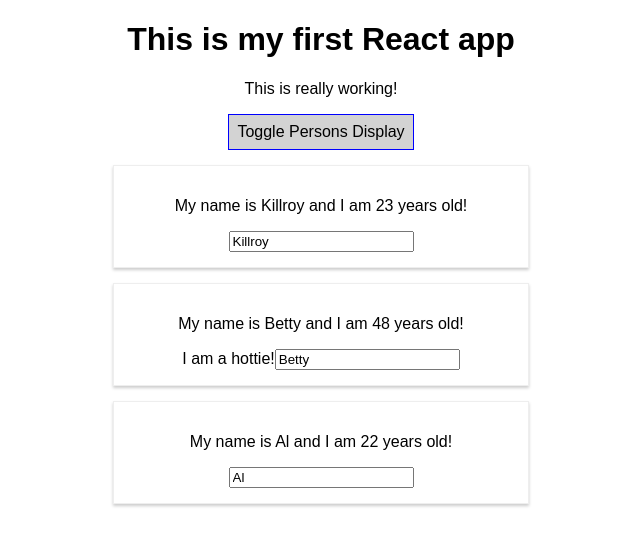
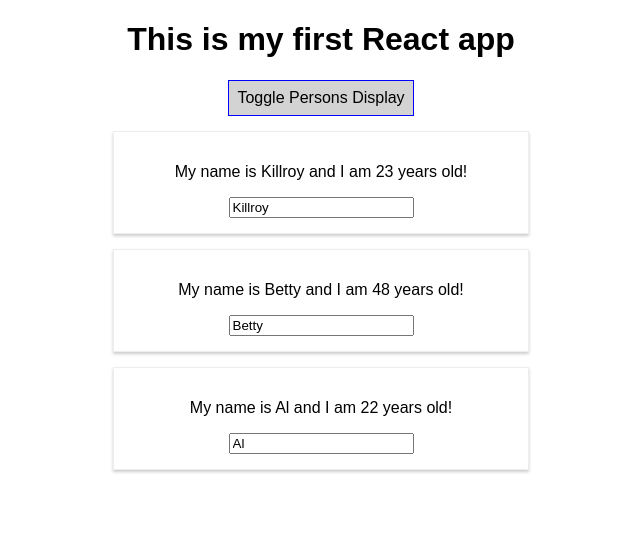
Before and after one commit to stevegotham/my-first-react-app, a React (Create React App) app: page / in a window 1280 px wide. Shown: the top 546 px of the page, without its empty margins (319-959 px from the left). Built offline with nearby package versions, Linux system fonts and the light colour scheme.

Commit message:
add event handlers and id-based logic

```diff
--- a/src/App.js
+++ b/src/App.js
@@ -7,42 +7,42 @@
 
   state = {
     persons: [
-      { name: 'Killroy', age: 23 },
-      { name: 'Betty', age: 48 },
-      { name: 'Al', age: 22 }
+      { id: 'numeroUno', name: 'Killroy', age: 23 },
+      { id: 'numeroDos', name: 'Betty', age: 48 },
+      { id: 'numeroTres', name: 'Al', age: 22 }
     ],
     showPersons: true
   }
 
-  switchNameHandler = (newName) => {
-    // DON'T DO THIS: ---------> this.state.persons[0].name = newName;  ---> use this.setState() instead
+  nameChangeHandler = (event, id) => {
+    const persons = [...this.state.persons];
+    const personIndex = persons.findIndex(p => p.id === id);
+    const person = {...persons[personIndex]}; // spread operator is used to create a copy of the object
+    person.name = event.target.value;
+    persons[personIndex] = person;
     this.setState({
-      persons: [
-        { name: newName, age: 28 },
-        { name: 'Veronica', age: 48 },
-        { name: 'Al', age: 123 }
-      ]
-    })
-  }
-
-  nameChangeHandler = (event) => {
-    this.setState({
-      persons: [
-        { name: 'Killroy', age: 28 },
-        { name: 'Betty', age: 48 },
-        { name: event.target.value, age: 123 }
-      ]
-    })
+      persons: persons
+    });
   }
 
   togglePersonsHandler = () => {
     this.setState({
       showPersons: !this.state.showPersons
-    })
+    });
+  }
+
+  deletePersonHandler = (i) => {
+    // CREATE A COPY OF STATE, UPDATE COPY, THEN SETSTATE()
+    // const persons = this.state.persons.slice(); // slice is used to create a copy of the array
+    const persons = [...this.state.persons]; // spread operator is used to create a copy of the array
+    persons.splice(i, 1);
+    this.setState({
+      persons: persons
+    });
   }
 
   render() {
-
+    // method to use inline styling:
     const styling = {
       backgroundColor: 'lightgray',
       font: 'inherit',
@@ -51,29 +51,34 @@
       cursor: 'pointer'
     };
 
+    // method to conditionally render content to the DOM
+    let persons = null;
+    if (this.state.showPersons) {
+      persons = (
+        <div>
+        {
+          this.state.persons.map((person, i) => {
+            return (
+            <Person
+              key = {person.id}
+              click = {() => this.deletePersonHandler(i)}
+              name = {person.name}
+              age = {person.age}
+              changed = {(event) => this.nameChangeHandler(event, person.id)} />
+            )
+          })
+        }
+        </div>
+      );
+   }
+
     return (
       <div className="App">
         <h1>This is my first React app</h1>
-        <p>This is really working!</p>
         <button
           style={styling}
           onClick={this.togglePersonsHandler}>Toggle Persons Display</button>
-        { this.state.showPersons === true ?
-          <div>
-            <Person
-            name = {this.state.persons[0].name}
-            age = {this.state.persons[0].age}
-            click = {this.switchNameHandler.bind(this, 'Mr Roboto')} />
-            <Person
-              name={this.state.persons[1].name}
-              age={this.state.persons[1].age}>I am a hottie!</Person>
-            <Person
-              name = {this.state.persons[2].name}
-              age = {this.state.persons[2].age}
-              changed = {this.nameChangeHandler}/>
-          </div>
-          : null
-        }
+        {persons}
       </div>
     );
   }
```
